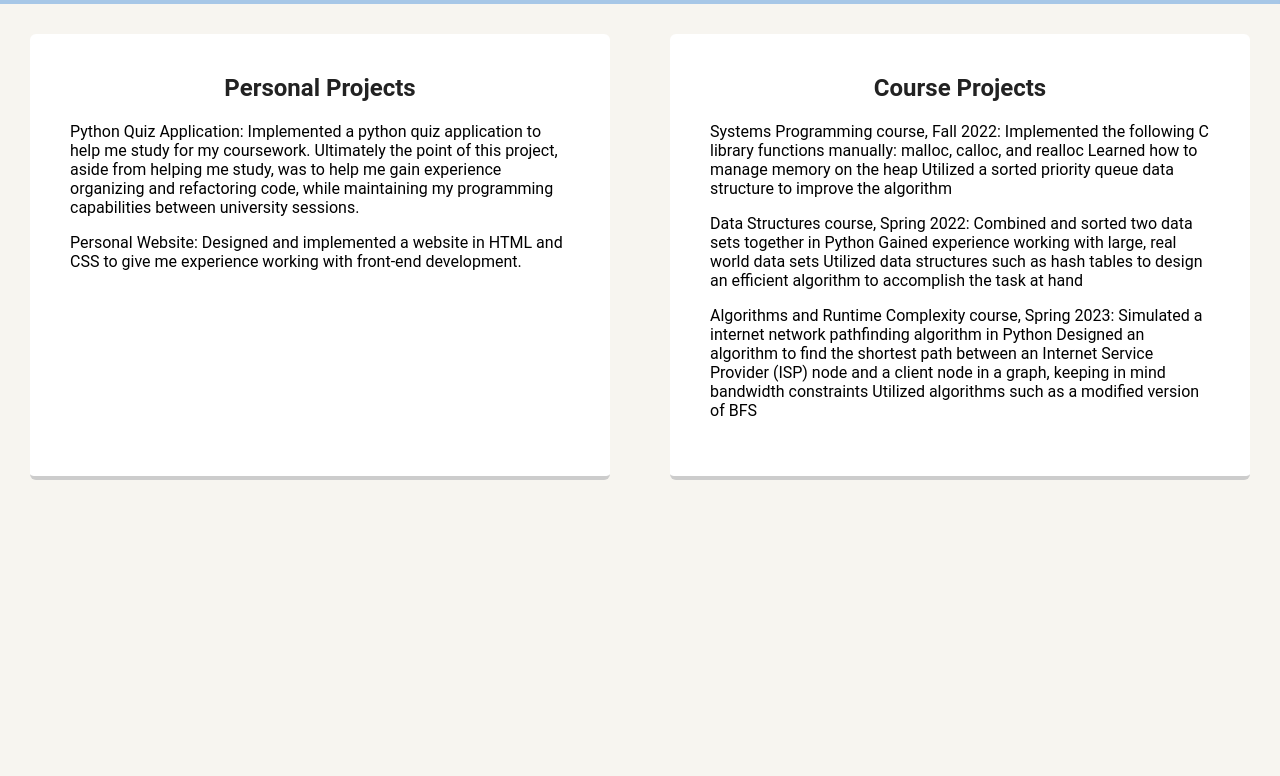
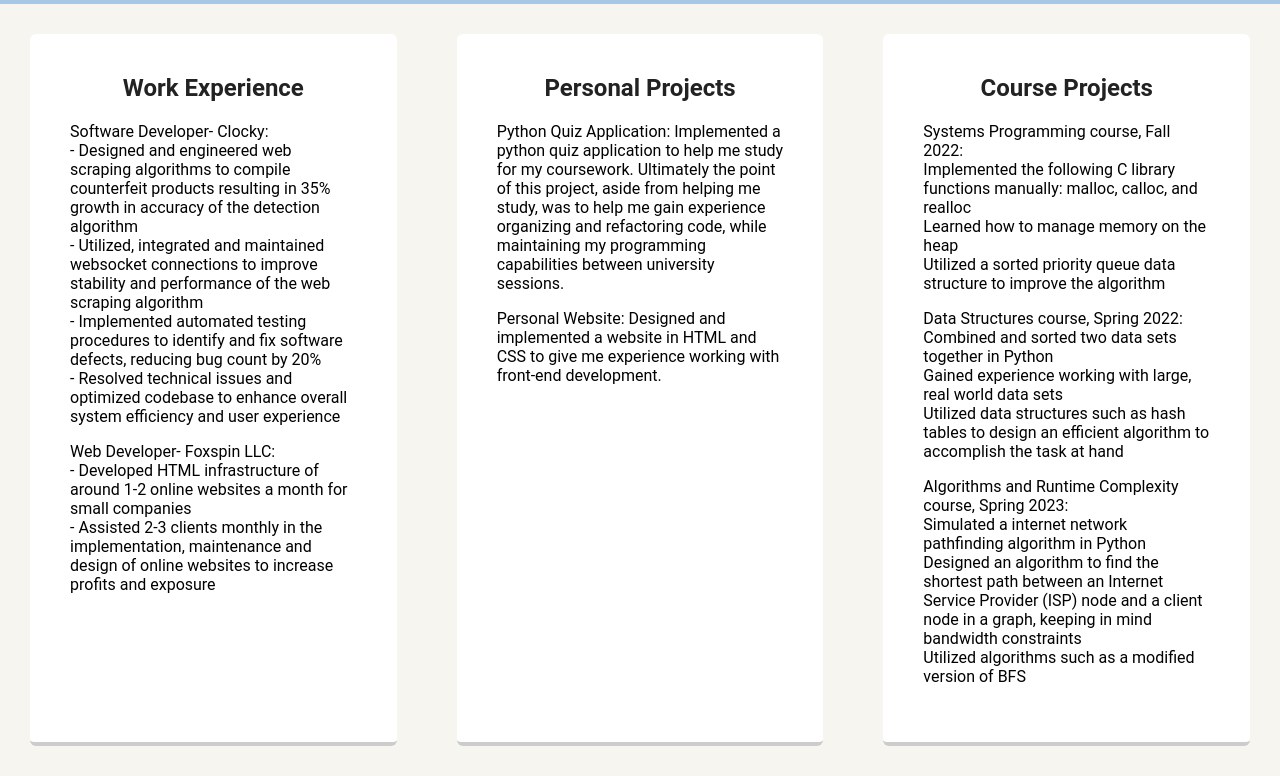
Before and after one commit to maxLakhman/Max-s-Website, a website: page experience.html in a window 1280 px wide. Shown: the part 331-1107 px from the top of the page. Before the commit the page ends 841 px from the top, so only its background shows below. Drawn offline with Linux system fonts and the light colour scheme.

Commit message:
updated work experience and pictures

```diff
--- a/experience.html
+++ b/experience.html
@@ -16,11 +16,24 @@
 </div>
 
 <header>
-  <img src="images/maxsportpic.JPG" alt="A glance at me!" class="profile-image">
+  <img src="images/IMG_3346.jpg" alt="A glance at me!" class="profile-image">
   <h1 class="tag name">My Experience: </h1>
 </header>
 
 <main class = "cards">
+  <div class="card">
+    <h2>Work Experience</h2>
+    <p>Software Developer- Clocky: <br />
+      - Designed and engineered web scraping algorithms to compile counterfeit products resulting in 35% growth in accuracy of the detection algorithm<br />
+      - Utilized, integrated and maintained websocket connections to improve stability and performance of the web scraping algorithm<br />
+      - Implemented automated testing procedures to identify and fix software defects, reducing bug count by 20%<br />
+      - Resolved technical issues and optimized codebase to enhance overall system efficiency and user experience
+    </p>
+    <p> Web Developer- Foxspin LLC:<br />
+      -  Developed HTML infrastructure of around 1-2 online websites a month for small companies<br />
+      -  Assisted 2-3 clients monthly in the implementation, maintenance and design of online websites to increase profits and exposure
+    </p>
+  </div>
   <div class="card">
     <h2>Personal Projects</h2>
     <p> Python Quiz Application: Implemented a python quiz application to help me study for my coursework. Ultimately the point of this project, aside from helping me study, was to help me gain experience organizing and refactoring code, while maintaining my programming capabilities between university sessions. </p>
@@ -28,19 +41,19 @@
   </div>
   <div class = "card">
     <h2> Course Projects </h2>
-    <p> Systems Programming course, Fall 2022:
-      Implemented the following C library functions manually: malloc, calloc, and realloc
-      Learned how to manage memory on the heap
+    <p> Systems Programming course, Fall 2022:<br />
+      Implemented the following C library functions manually: malloc, calloc, and realloc<br />
+      Learned how to manage memory on the heap<br />
       Utilized a sorted priority queue data structure to improve the algorithm
     </p>
-    <p> Data Structures course, Spring 2022:
-      Combined and sorted two data sets together in Python
-      Gained experience working with large, real world data sets
+    <p> Data Structures course, Spring 2022:<br />
+      Combined and sorted two data sets together in Python<br />
+      Gained experience working with large, real world data sets<br />
       Utilized data structures such as hash tables to design an efficient algorithm to accomplish the task at hand
     </p>
-    <p> Algorithms and Runtime Complexity course, Spring 2023:
-      Simulated a internet network pathfinding algorithm in Python
-      Designed an algorithm to find the shortest path between an Internet Service Provider (ISP) node and a client node in a graph, keeping in mind bandwidth constraints
+    <p> Algorithms and Runtime Complexity course, Spring 2023:<br />
+      Simulated a internet network pathfinding algorithm in Python<br />
+      Designed an algorithm to find the shortest path between an Internet Service Provider (ISP) node and a client node in a graph, keeping in mind bandwidth constraints<br />
       Utilized algorithms such as a modified version of BFS
     </p>
   </div>
```
Also changed, not shown: index.html (+3 -3 lines), images/IMG_3346.jpg (added).
